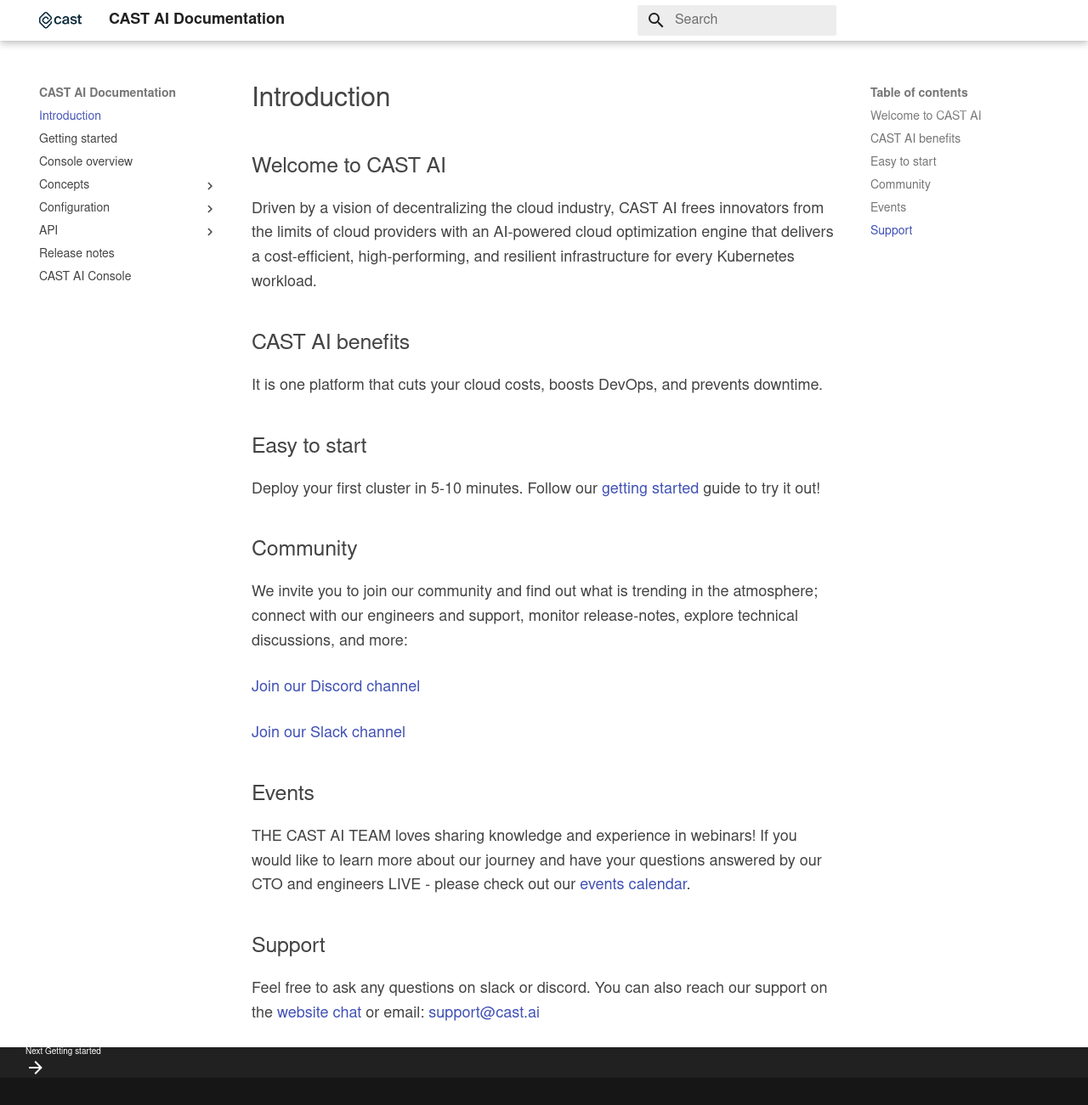
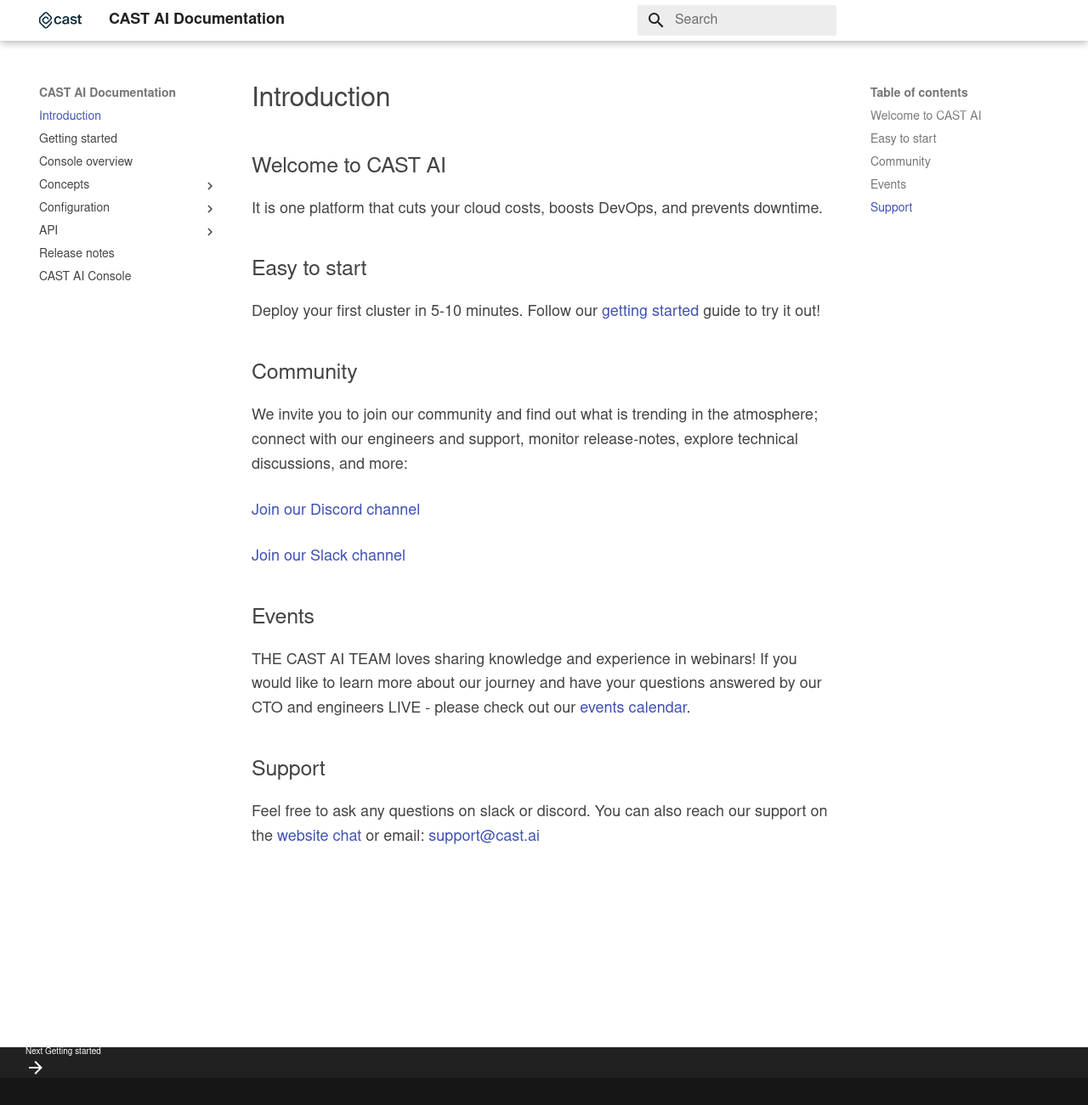
Before and after one commit to castai/docs, an MkDocs documentation site: the page built from docs/index.md, in a window 1280 px wide and 1301 px high. Shown: the whole window at 85% size. Built offline with MkDocs 1.6.1 and Material for MkDocs 9.7.7, drawn with Linux system fonts in a browser that asks for light colours; some web fonts are replaced.

Commit message:
Update index.md

```diff
--- a/docs/index.md
+++ b/docs/index.md
@@ -1,8 +1,4 @@
 ## Welcome to CAST AI
-
-Driven by a vision of decentralizing the cloud industry, CAST AI frees innovators from the limits of cloud providers with an AI-powered cloud optimization engine that delivers a cost-efficient, high-performing, and resilient infrastructure for every Kubernetes workload.
-
-## CAST AI benefits
 
 It is one platform that cuts your cloud costs, boosts DevOps, and prevents downtime.
 
```
